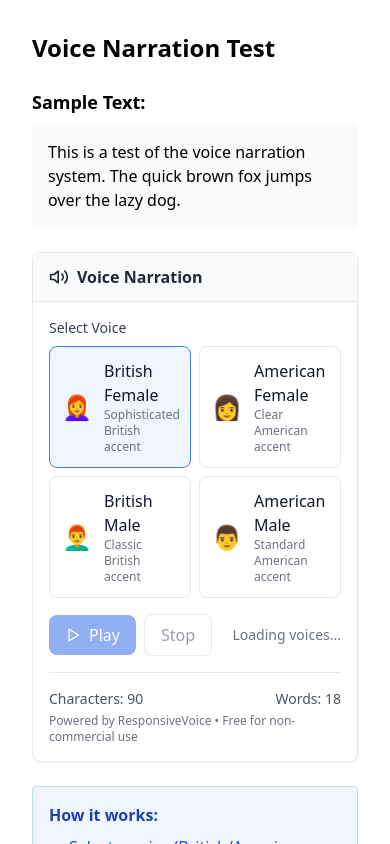
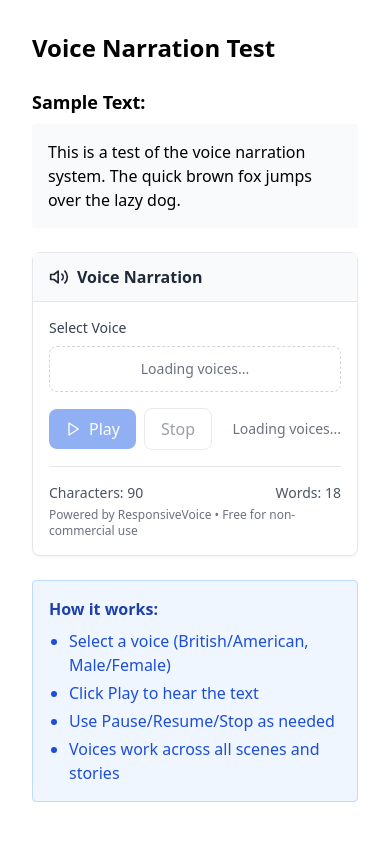
Before and after one commit to Marvosso/OdysseyOSv2, a Next.js app: page /test-voice in a window 390 px wide. Shown: the top 844 px of the page. Built offline with nearby package versions, Linux system fonts and the light colour scheme.

Commit message:
Update all voice selection components to dynamically load voices from ResponsiveVoice instead of hardcoded lists

```diff
--- a/src/components/export/AudioExportPanel.tsx
+++ b/src/components/export/AudioExportPanel.tsx
@@ -30,15 +30,9 @@ interface AudioExportPanelProps {
   story: Story;
 }
 
-const RESPONSIVE_VOICE_OPTIONS = [
-  { name: 'UK English Female', label: 'British Female' },
-  { name: 'US English Female', label: 'American Female' },
-  { name: 'UK English Male', label: 'British Male' },
-  { name: 'US English Male', label: 'American Male' },
-];
-
 export default function AudioExportPanel({ story }: AudioExportPanelProps) {
   const [selectedVoice, setSelectedVoice] = useState<string>('UK English Female');
+  const [availableVoices, setAvailableVoices] = useState<string[]>([]);
   const [rate, setRate] = useState(1);
   const [isSpeaking, setIsSpeaking] = useState(false);
   const [isPaused, setIsPaused] = useState(false);
@@ -51,11 +45,21 @@ export default function AudioExportPanel({ story }: AudioExportPanelProps) {
 
   const voiceServiceRef = React.useRef(ResponsiveVoiceService.getInstance());
 
-  // Check if ResponsiveVoice is ready
+  // Check if ResponsiveVoice is ready and load voices
   useEffect(() => {
     const checkReady = async () => {
       await voiceServiceRef.current.waitForResponsiveVoice();
-      setIsReady(voiceServiceRef.current.isAvailable());
+      const available = voiceServiceRef.current.isAvailable();
+      setIsReady(available);
+
+      if (available) {
+        const voices = voiceServiceRef.current.getVoices();
+        setAvailableVoices(voices);
+        // Set default voice if available
+        if (voices.length > 0 && !voices.includes(selectedVoice)) {
+          setSelectedVoice(voices[0]);
+        }
+      }
     };
     checkReady();
   }, []);
@@ -255,13 +259,17 @@ export default function AudioExportPanel({ story }: AudioExportPanelProps) {
               value={selectedVoice}
               onChange={(e) => setSelectedVoice(e.target.value)}
               className="w-full px-3 py-2 bg-gray-700 text-white rounded-lg text-sm focus:outline-none focus:ring-2 focus:ring-purple-500"
-              disabled={isSpeaking}
+              disabled={isSpeaking || availableVoices.length === 0}
             >
-              {RESPONSIVE_VOICE_OPTIONS.map((voice) => (
-                <option key={voice.name} value={voice.name}>
-                  {voice.label}
-                </option>
-              ))}
+              {availableVoices.length === 0 ? (
+                <option>Loading voices...</option>
+              ) : (
+                availableVoices.map((voice) => (
+                  <option key={voice} value={voice}>
+                    {voice}
+                  </option>
+                ))
+              )}
             </select>
           </div>
           <div className="flex items-center gap-2">
--- a/src/components/narration/NarrationControls.tsx
+++ b/src/components/narration/NarrationControls.tsx
@@ -17,22 +17,13 @@ export interface NarrationControlsProps {
   className?: string;
 }
 
-// ResponsiveVoice voice names (common ones)
-const RESPONSIVE_VOICE_OPTIONS = [
-  { name: 'UK English Female', value: 'UK English Female' },
-  { name: 'US English Female', value: 'US English Female' },
-  { name: 'UK English Male', value: 'UK English Male' },
-  { name: 'US English Male', value: 'US English Male' },
-  { name: 'Australian Female', value: 'Australian Female' },
-  { name: 'Australian Male', value: 'Australian Male' },
-];
-
 export default function NarrationControls({
   text,
   onHighlightChange,
   className = '',
 }: NarrationControlsProps) {
   const [isSupported, setIsSupported] = useState(false);
+  const [availableVoices, setAvailableVoices] = useState<string[]>([]);
   const [selectedVoice, setSelectedVoice] = useState('UK English Female');
   const [rate, setRate] = useState(1);
   const [isPlaying, setIsPlaying] = useState(false);
@@ -48,12 +39,21 @@ export default function NarrationControls({
     textRef.current = text;
   }, [text]);
 
-  // Check if ResponsiveVoice is available
+  // Check if ResponsiveVoice is available and load voices
   useEffect(() => {
     const checkSupport = async () => {
       await voiceServiceRef.current.waitForResponsiveVoice();
       const available = voiceServiceRef.current.isAvailable();
       setIsSupported(available);
+
+      if (available) {
+        const voices = voiceServiceRef.current.getVoices();
+        setAvailableVoices(voices);
+        // Set default voice if available
+        if (voices.length > 0 && !voices.includes(selectedVoice)) {
+          setSelectedVoice(voices[0]);
+        }
+      }
     };
 
     checkSupport();
@@ -266,14 +266,18 @@ export default function NarrationControls({
         <select
           value={selectedVoice}
           onChange={handleVoiceChange}
-          disabled={isPlaying}
+          disabled={isPlaying || availableVoices.length === 0}
           className="w-full px-3 py-2 bg-gray-900/50 border border-gray-700 rounded-lg text-white text-sm focus:outline-none focus:ring-2 focus:ring-purple-500 focus:border-purple-500 disabled:opacity-50 disabled:cursor-not-allowed"
         >
-          {RESPONSIVE_VOICE_OPTIONS.map((voice) => (
-            <option key={voice.value} value={voice.value}>
-              {voice.name}
-            </option>
-          ))}
+          {availableVoices.length === 0 ? (
+            <option>Loading voices...</option>
+          ) : (
+            availableVoices.map((voice) => (
+              <option key={voice} value={voice}>
+                {voice}
+              </option>
+            ))
+          )}
         </select>
       </div>
 
--- a/src/components/player/NarrativePlayer.tsx
+++ b/src/components/player/NarrativePlayer.tsx
@@ -20,13 +20,6 @@ interface NarrativePlayerProps {
   onSceneSelect: (sceneId: string) => void;
 }
 
-const VOICE_OPTIONS = [
-  { label: 'UK English Female', value: 'UK English Female' },
-  { label: 'US English Female', value: 'US English Female' },
-  { label: 'UK English Male', value: 'UK English Male' },
-  { label: 'US English Male', value: 'US English Male' },
-];
-
 const SPEED_OPTIONS = [
   { label: '0.5x', value: 0.5 },
   { label: '0.75x', value: 0.75 },
@@ -41,6 +34,7 @@ export default function NarrativePlayer({ scenes, onSceneSelect }: NarrativePlay
   const [isMuted, setIsMuted] = useState(false);
   const [volume, setVolume] = useState(0.8);
   const [speed, setSpeed] = useState(1);
+  const [availableVoices, setAvailableVoices] = useState<string[]>([]);
   const [selectedVoice, setSelectedVoice] = useState('UK English Female');
   const [isSpeaking, setIsSpeaking] = useState(false);
   const [showSettings, setShowSettings] = useState(false);
@@ -49,11 +43,21 @@ export default function NarrativePlayer({ scenes, onSceneSelect }: NarrativePlay
   const voiceServiceRef = useRef(ResponsiveVoiceService.getInstance());
   const currentScene = scenes[currentSceneIndex];
 
-  // Check if ResponsiveVoice is ready
+  // Check if ResponsiveVoice is ready and load voices
   useEffect(() => {
     const checkReady = async () => {
       await voiceServiceRef.current.waitForResponsiveVoice();
-      setIsReady(voiceServiceRef.current.isAvailable());
+      const available = voiceServiceRef.current.isAvailable();
+      setIsReady(available);
+
+      if (available) {
+        const voices = voiceServiceRef.current.getVoices();
+        setAvailableVoices(voices);
+        // Set default voice if available
+        if (voices.length > 0 && !voices.includes(selectedVoice)) {
+          setSelectedVoice(voices[0]);
+        }
+      }
     };
     checkReady();
   }, []);
@@ -289,12 +293,17 @@ export default function NarrativePlayer({ scenes, onSceneSelect }: NarrativePlay
               value={selectedVoice}
               onChange={(e) => setSelectedVoice(e.target.value)}
               className="w-full p-2 bg-gray-700 text-white rounded border border-gray-600 text-sm focus:outline-none focus:border-blue-500"
+              disabled={availableVoices.length === 0}
             >
-              {VOICE_OPTIONS.map((option) => (
-                <option key={option.value} value={option.value}>
-                  {option.label}
-                </option>
-              ))}
+              {availableVoices.length === 0 ? (
+                <option>Loading voices...</option>
+              ) : (
+                availableVoices.map((voice) => (
+                  <option key={voice} value={voice}>
+                    {voice}
+                  </option>
+                ))
+              )}
             </select>
           </div>
         </motion.div>
--- a/src/components/voice/SimpleVoicePlayer.tsx
+++ b/src/components/voice/SimpleVoicePlayer.tsx
@@ -2,6 +2,7 @@
 
 import { useState, useEffect } from 'react';
 import { Volume2, VolumeX, Play, Pause } from 'lucide-react';
+import { ResponsiveVoiceService } from '@/lib/audio/responsiveVoiceService';
 
 interface SimpleVoicePlayerProps {
   text: string;
@@ -9,49 +10,43 @@ interface SimpleVoicePlayerProps {
   showTitle?: boolean;
 }
 
-type VoiceOption = {
-  id: string;
-  name: string;
-  description: string;
-  emoji: string;
-};
-
 export default function SimpleVoicePlayer({
   text,
   className = '',
   showTitle = true
 }: SimpleVoicePlayerProps) {
   const [selectedVoice, setSelectedVoice] = useState<string>('UK English Female');
+  const [availableVoices, setAvailableVoices] = useState<string[]>([]);
   const [isPlaying, setIsPlaying] = useState(false);
   const [isReady, setIsReady] = useState(false);
 
-  const voiceOptions: VoiceOption[] = [
-    { id: 'UK English Female', name: 'British Female', description: 'Sophisticated British accent', emoji: '👩‍🦰' },
-    { id: 'US English Female', name: 'American Female', description: 'Clear American accent', emoji: '👩' },
-    { id: 'UK English Male', name: 'British Male', description: 'Classic British accent', emoji: '👨‍🦰' },
-    { id: 'US English Male', name: 'American Male', description: 'Standard American accent', emoji: '👨' },
-  ];
+  const voiceServiceRef = useState(() => ResponsiveVoiceService.getInstance())[0];
 
-  // Check if ResponsiveVoice is loaded
+  // Check if ResponsiveVoice is loaded and get voices
   useEffect(() => {
-    const checkVoiceReady = () => {
-      if (typeof window !== 'undefined' && (window as any).responsiveVoice) {
-        setIsReady(true);
-      } else {
-        // Retry after a bit
-        setTimeout(checkVoiceReady, 500);
+    const checkVoiceReady = async () => {
+      await voiceServiceRef.waitForResponsiveVoice();
+      const available = voiceServiceRef.isAvailable();
+      setIsReady(available);
+
+      if (available) {
+        const voices = voiceServiceRef.getVoices();
+        setAvailableVoices(voices);
+        // Set default voice if available
+        if (voices.length > 0 && !voices.includes(selectedVoice)) {
+          setSelectedVoice(voices[0]);
+        }
       }
     };
 
     checkVoiceReady();
   }, []);
 
-  const speak = () => {
+  const speak = async () => {
     if (!isReady || !text.trim()) return;
 
-    const responsiveVoice = (window as any).responsiveVoice;
-
-    responsiveVoice.speak(text, selectedVoice, {
+    try {
+      await voiceServiceRef.speak(text, selectedVoice, {
         rate: 0.9, // Slightly slower for clarity
         pitch: 1,
         volume: 1,
@@ -68,23 +63,28 @@ export default function SimpleVoicePlayer({
           console.error('[Voice] Error:', error);
         }
       });
+    } catch (error) {
+      console.error('[Voice] Speak error:', error);
+      setIsPlaying(false);
+    }
   };
 
   const pause = () => {
     if (!isReady) return;
-    (window as any).responsiveVoice.pause();
+    // ResponsiveVoice doesn't have pause, so we cancel
+    voiceServiceRef.cancel();
     setIsPlaying(false);
   };
 
   const resume = () => {
+    // ResponsiveVoice doesn't have resume, so we restart
     if (!isReady) return;
-    (window as any).responsiveVoice.resume();
-    setIsPlaying(true);
+    speak();
   };
 
   const stop = () => {
     if (!isReady) return;
-    (window as any).responsiveVoice.cancel();
+    voiceServiceRef.cancel();
     setIsPlaying(false);
   };
 
@@ -113,30 +113,26 @@ export default function SimpleVoicePlayer({
           <label className="block text-sm font-medium text-gray-700 mb-2">
             Select Voice
           </label>
-          <div className="grid grid-cols-2 gap-2">
-            {voiceOptions.map((voice) => (
-              <button
-                key={voice.id}
-                onClick={() => {
-                  setSelectedVoice(voice.id);
+          {availableVoices.length === 0 ? (
+            <div className="p-3 border border-dashed border-gray-300 rounded-lg text-gray-500 text-sm text-center">
+              Loading voices...
+            </div>
+          ) : (
+            <select
+              value={selectedVoice}
+              onChange={(e) => {
+                setSelectedVoice(e.target.value);
                 stop(); // Stop current playback when switching voices
               }}
-                className={`p-3 border rounded-lg text-left transition-colors ${
-                  selectedVoice === voice.id
-                    ? 'border-blue-500 bg-blue-50'
-                    : 'border-gray-200 hover:bg-gray-50'
-                }`}
+              className="w-full px-3 py-2 border border-gray-300 rounded-lg text-sm focus:outline-none focus:ring-2 focus:ring-blue-500 focus:border-blue-500"
             >
-                <div className="flex items-center gap-3">
-                  <span className="text-2xl">{voice.emoji}</span>
-                  <div>
-                    <div className="font-medium text-gray-900">{voice.name}</div>
-                    <div className="text-xs text-gray-500">{voice.description}</div>
-                  </div>
-                </div>
-              </button>
+              {availableVoices.map((voice) => (
+                <option key={voice} value={voice}>
+                  {voice}
+                </option>
               ))}
-          </div>
+            </select>
+          )}
         </div>
 
         {/* Controls */}
```
Lines whose indentation alone changed are shown as unchanged.
